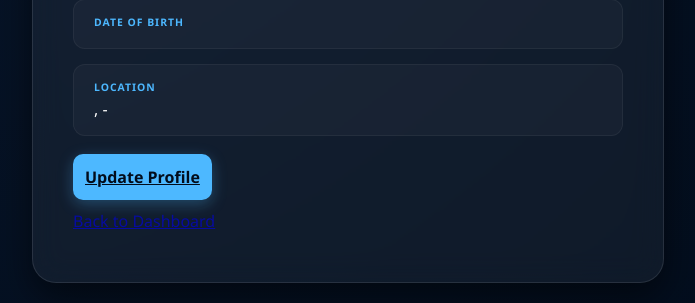
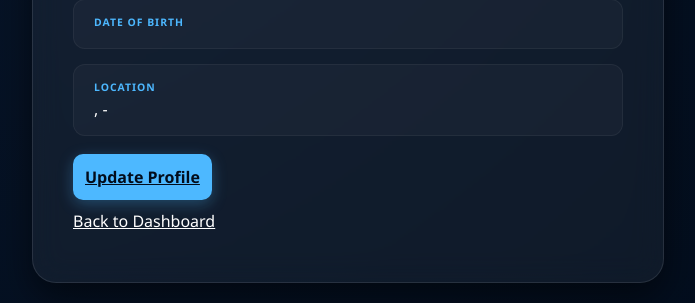
Before and after one commit to gauravikamat77/LOSBO, a PHP site: page /losbo/profile.php in a window 1280 px wide. Shown: the part 738-1041 px from the top of the page, without its empty margins (292-987 px from the left). Run offline with PHP 8.4, Linux system fonts and the light colour scheme; the visitor is signed in with stand-in values (Sample User, id 1); data comes from the database, SQL or seed files in the repository; data that the repository does not hold is empty.

Commit message:
G - provider profile link color

```diff
--- a/provider/profile.php
+++ b/provider/profile.php
@@ -147,7 +147,7 @@
 <div style="margin-top: 30px;">
 <a href="edit_profile.php" class="btn">Update Profile</a>
 <br><br>
-<a href="dashboard.php" style="opacity:0.6;">Back to Dashboard</a>
+<a href="dashboard.php" style="color:white;">Back to Dashboard</a>
 </div>
 
 </div>
```
